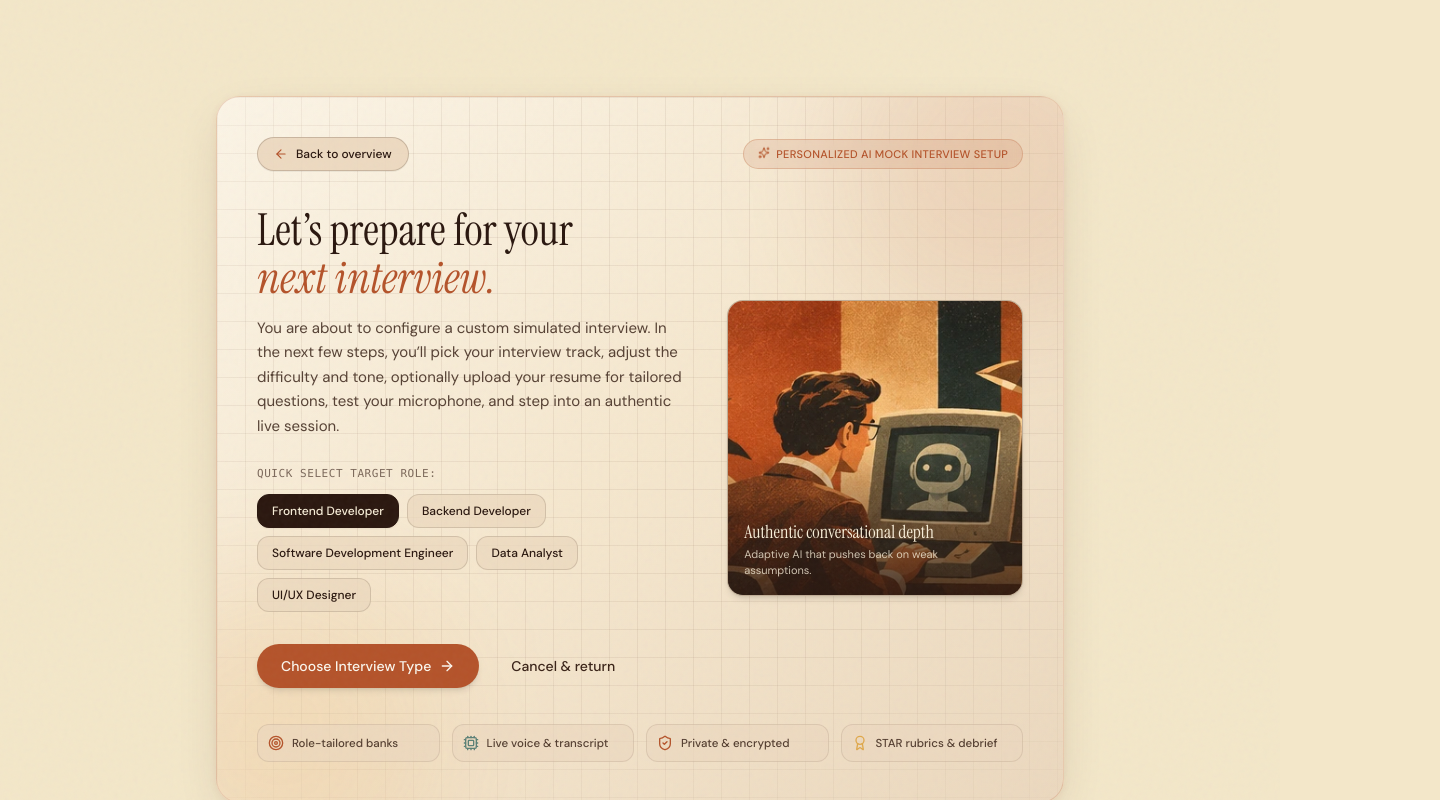
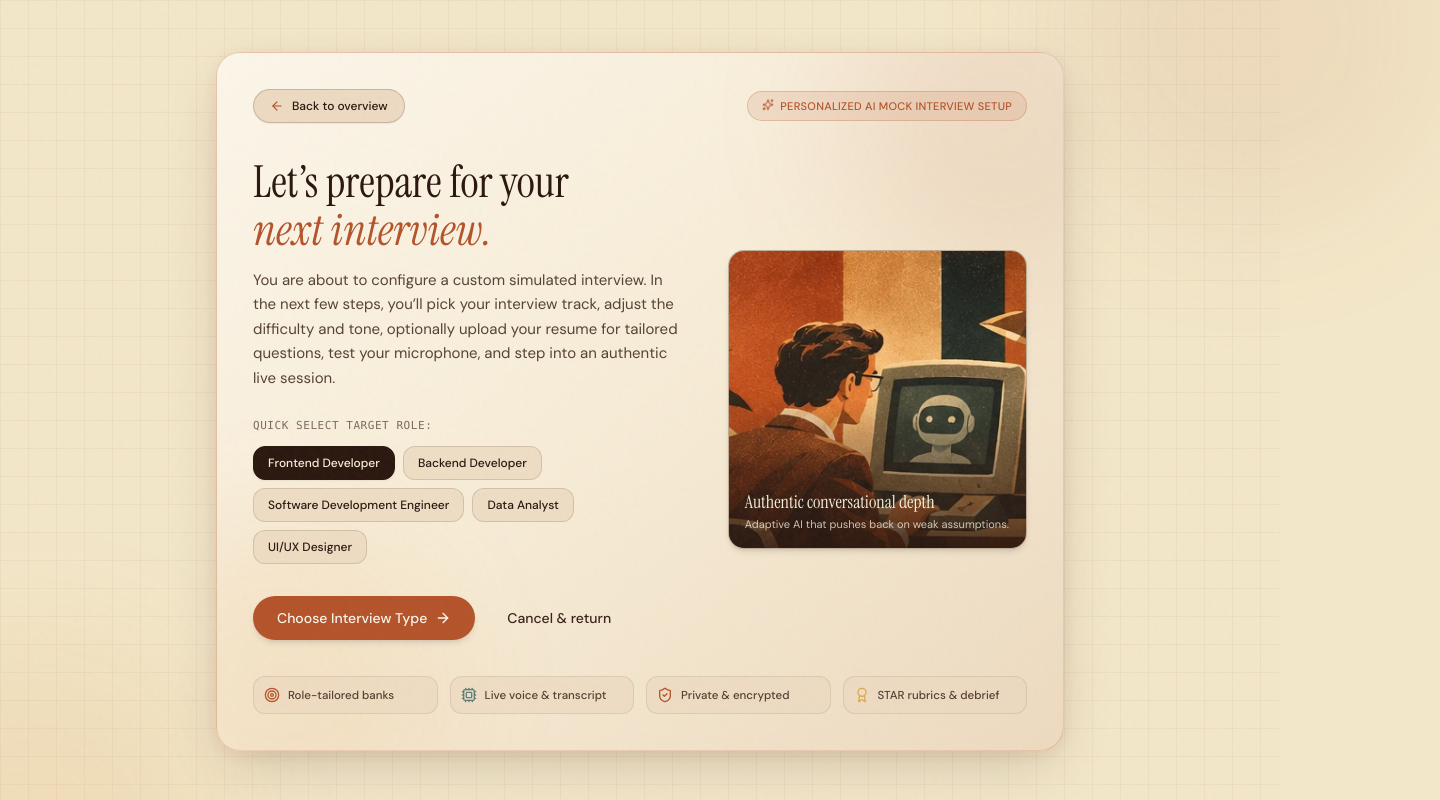
Before and after one commit to Deepjyoti78/Reharse-, a React (Vite) app: page / in a window 1280 px wide. Both pictures are taken after a click on the button "Practice". Shown: the top 800 px of the page, 1440 px wide, since content can reach past the window. Built offline with nearby package versions, Linux system fonts and the light colour scheme; no server answers.

Commit message:
style(interview): move grid effect to outer page background and reduce top empty spacing

```diff
--- a/src/components/interview/InterviewFlow.tsx
+++ b/src/components/interview/InterviewFlow.tsx
@@ -42,9 +42,25 @@ export const InterviewFlow: React.FC = () => {
   }
 
   return (
-    <div className="min-h-screen bg-[#f3e7c9] text-[#2a1a12] py-4 sm:py-8 font-sans">
+    <div className="relative min-h-screen bg-[#f3e7c9] text-[#2a1a12] pt-2 sm:pt-4 pb-8 sm:pb-12 font-sans overflow-x-hidden">
+      {/* Outer Architectural Blueprint Grid Pattern across the empty background area */}
+      <div
+        className="fixed inset-0 pointer-events-none opacity-[0.35] mix-blend-multiply z-0"
+        style={{
+          backgroundImage: `
+            linear-gradient(to right, rgba(90, 52, 32, 0.12) 1px, transparent 1px),
+            linear-gradient(to bottom, rgba(90, 52, 32, 0.12) 1px, transparent 1px)
+          `,
+          backgroundSize: '28px 28px',
+        }}
+      />
+
+      {/* Subtle Warm Ambient Glow in the background */}
+      <div className="fixed -top-40 -right-40 w-96 h-96 rounded-full bg-[#b4532a]/8 blur-3xl pointer-events-none z-0" />
+      <div className="fixed -bottom-40 -left-40 w-96 h-96 rounded-full bg-[#d97706]/8 blur-3xl pointer-events-none z-0" />
+
       {/* Dynamic Stage Rendering with Stage Entry Transition */}
-      <div key={currentStage} className="animate-fade-in-up">
+      <div key={currentStage} className="relative z-10 animate-fade-in-up">
         {currentStage === 'intro' && <Stage1Intro />}
         {currentStage === 'type-selection' && <Stage2TypeSelection />}
         {currentStage === 'configuration' && <Stage3Configuration />}
--- a/src/components/interview/Stage1Intro.tsx
+++ b/src/components/interview/Stage1Intro.tsx
@@ -10,27 +10,13 @@ export const Stage1Intro: React.FC = () => {
   };
 
   return (
-    <div className="max-w-4xl mx-auto px-4 sm:px-6 py-4 md:py-8 animate-fade-in-up">
-      {/* Main Hero Card with Warm Theme and Subtle Grid Effect */}
-      <div className="relative rounded-3xl bg-gradient-to-br from-[#fbf4e6] via-[#f5e7ce] to-[#ebd8be] border border-[#b4532a]/20 shadow-[0_16px_50px_-12px_rgba(58,35,24,0.16),0_2px_10px_rgba(180,83,42,0.08)] overflow-hidden p-5 sm:p-8 md:p-10 transition-all hover:shadow-[0_20px_60px_-12px_rgba(58,35,24,0.2),0_4px_16px_rgba(180,83,42,0.12)]">
+    <div className="max-w-4xl mx-auto px-4 sm:px-6 pt-0 sm:pt-1 pb-6 sm:pb-8 animate-fade-in-up">
+      {/* Main Hero Card with Warm Editorial Theme (elevated above outer gridded background) */}
+      <div className="relative rounded-3xl bg-gradient-to-br from-[#fcf6ea] via-[#f7ecd6] to-[#eddac0] border border-[#b4532a]/25 shadow-[0_20px_60px_-15px_rgba(58,35,24,0.22),0_4px_16px_rgba(180,83,42,0.1)] overflow-hidden p-5 sm:p-8 md:p-9 transition-all hover:shadow-[0_24px_70px_-15px_rgba(58,35,24,0.26),0_6px_20px_rgba(180,83,42,0.14)]">
 
-        {/* Subtle Architectural Grid Pattern Overlay */}
-        <div
-          className="absolute inset-0 pointer-events-none opacity-65"
-          style={{
-            backgroundImage: `
-              linear-gradient(to right, rgba(90, 52, 32, 0.11) 1px, transparent 1px),
-              linear-gradient(to bottom, rgba(90, 52, 32, 0.11) 1px, transparent 1px)
-            `,
-            backgroundSize: '28px 28px',
-            maskImage: 'radial-gradient(ellipse 90% 85% at 50% 40%, black 50%, transparent 100%)',
-            WebkitMaskImage: 'radial-gradient(ellipse 90% 85% at 50% 40%, black 50%, transparent 100%)',
-          }}
-        />
-
-        {/* Ambient Warm Glow Accents */}
-        <div className="absolute -top-24 -right-24 w-80 h-80 rounded-full bg-[#b4532a]/12 blur-3xl pointer-events-none" />
-        <div className="absolute -bottom-24 -left-24 w-80 h-80 rounded-full bg-[#d97706]/10 blur-3xl pointer-events-none" />
+        {/* Subtle Warm Amber Glow Highlights inside Card Corners */}
+        <div className="absolute -top-24 -right-24 w-80 h-80 rounded-full bg-[#b4532a]/10 blur-3xl pointer-events-none" />
+        <div className="absolute -bottom-24 -left-24 w-80 h-80 rounded-full bg-[#d97706]/8 blur-3xl pointer-events-none" />
 
         {/* Top Header inside Card with Improved Back to Overview Button */}
         <div className="relative z-10 flex flex-wrap items-center justify-between gap-3 mb-7 sm:mb-9">
```
